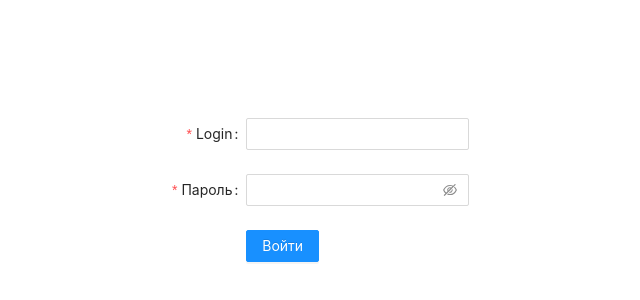
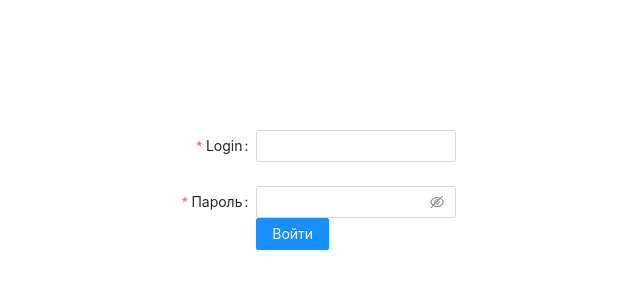
Before and after one commit to comsq/hack2020-pseudocoders-frontend, a React (Create React App) app: page /login in a window 1280 px wide. Shown: the part 198-498 px from the top of the page, without its empty margins (338-978 px from the left). Built offline with nearby package versions, Linux system fonts and the light colour scheme.

Commit message:
поправил редактирование тестов

```diff
--- a/src/components/Create/Create.tsx
+++ b/src/components/Create/Create.tsx
@@ -15,6 +15,7 @@ import { useDebouncedCallback } from 'use-debounce';
 
 import TestBlock from './TestBlock';
 import { Select } from 'src/antd-extended/Select';
+import { RandomHelper } from 'src/helpers/RandomHelper';
 
 const { Option } = Select;
 
@@ -90,6 +91,7 @@ const getLocalStorageValue = (nameLocalStorage: string, defaultValue: any = '')
 interface Test {
     input?: string;
     output?: string;
+    id: number;
 }
 
 export type ChangeTests = (value: string, index: number, nameFile: 'input' | 'output') => void;
@@ -97,7 +99,9 @@ export type ChangeTests = (value: string, index: number, nameFile: 'input' | 'ou
 function _Create({ slug }: any) {
     const [description, setDescription] = useState(getLocalStorageValue(localStorageDescription));
 
-    const [tests, setTests] = useState<Test[]>(getLocalStorageValue(localStorageTests, [{ input: '', output: '' }]));
+    const [tests, setTests] = useState<Test[]>(
+        getLocalStorageValue(localStorageTests, [{ input: '', output: '', id: RandomHelper.getRandomInteger() }]),
+    );
 
     const [name, setName] = useState(getLocalStorageValue(localStorageName));
 
@@ -114,7 +118,7 @@ function _Create({ slug }: any) {
             };
             const status = slug ? await CreateStore.editTask(data, slug) : await CreateStore.saveTask(data);
             if (status >= 200 && status < 300) {
-                TaskStore.list.load();
+                UserStore.user?.id && TaskStore.getListByUser(UserStore.user?.id);
                 message.success('Задача сохранена!');
                 const keys = [
                     localStorageName,
@@ -201,7 +205,7 @@ function _Create({ slug }: any) {
     }, []);
 
     const addTest = useCallback(() => {
-        setTests([...tests, { input: '', output: '' }]);
+        setTests([...tests, { input: '', output: '', id: RandomHelper.getRandomInteger() }]);
     }, [setTests, tests]);
 
     const removeTest = (idx: number) => {
@@ -234,7 +238,6 @@ function _Create({ slug }: any) {
                     Добавьте заголовок и описание задачи. Для красочности вы можете использовать разные цвета, добавлять
                     картинки, списки и код.
                 </p>
-                {
                 <div className={styles.languges}>
                     <div className={styles.langugesTitle}>ЯЗЫКИ ПРОГРАММИРОВАНИЯ</div>
                     <Select
@@ -249,7 +252,6 @@ function _Create({ slug }: any) {
                         {tagsLanguages}
                     </Select>
                 </div>
-                }
                 <div style={{ marginBottom: 16 }}>
                     <Input
                         value={name}
@@ -282,7 +284,13 @@ function _Create({ slug }: any) {
 
                 <h3 className={styles.paragraph}>Добавить тесты</h3>
                 {tests.map((item: Test, idx: number) => (
-                    <TestBlock key={idx} idx={idx} {...item} onChangeTests={onChangeTests} onDelete={removeTest(idx)} />
+                    <TestBlock
+                        key={item.id}
+                        idx={idx}
+                        {...item}
+                        onChangeTests={onChangeTests}
+                        onDelete={removeTest(idx)}
+                    />
                 ))}
                 <Button className={styles.addButton} onClick={addTest} icon={<PlusOutlined />}>
                     Добавить тест
--- a/src/components/Login/Login.module.css
+++ b/src/components/Login/Login.module.css
@@ -4,3 +4,11 @@
     align-items: center;
     justify-content: center;
 }
+
+.input {
+    width: 200px;
+}
+
+.loginWrapper :global(.ant-form-item):nth-last-child(2) {
+    margin-bottom: 0;
+}
--- a/src/components/Login/Login.tsx
+++ b/src/components/Login/Login.tsx
@@ -1,4 +1,4 @@
-import React, { useEffect } from 'react';
+import React, { useEffect, useState } from 'react';
 import styles from 'src/components/Login/Login.module.css';
 import { Form, Input, Button, message } from 'antd';
 import { observer } from 'mobx-react-lite';
@@ -36,6 +36,13 @@ function _Login() {
         wrapperCol: { offset: 8, span: 16 },
     };
 
+    const [passwordValue, setPasswordValue] = useState('');
+    const ruLang = 'абвгдеёжзиклмнопрстуфхцчшщьъёюя';
+    const passwordIncludeRuLang = passwordValue
+        .toLowerCase()
+        .split('')
+        .some((word) => ruLang.includes(word));
+
     return (
         <div className={styles.loginWrapper}>
             <Form {...layout} name="basic" onFinish={onFinish}>
@@ -49,11 +56,13 @@ function _Login() {
                         },
                     ]}
                 >
-                    <Input />
+                    <Input className={styles.input} />
                 </Form.Item>
                 <Form.Item
                     label="Пароль"
                     name="password"
+                    validateStatus={passwordIncludeRuLang ? 'warning' : undefined}
+                    help={passwordIncludeRuLang ? 'Вы вводите русские буквы' : ''}
                     rules={[
                         {
                             required: true,
@@ -61,7 +70,11 @@ function _Login() {
                         },
                     ]}
                 >
-                    <Input.Password />
+                    <Input.Password
+                        className={styles.input}
+                        value={passwordValue}
+                        onChange={(e) => setPasswordValue(e.target.value)}
+                    />
                 </Form.Item>
                 <Form.Item {...tailLayout}>
                     <Button type="primary" htmlType="submit">
--- /dev/null
+++ b/src/helpers/RandomHelper.ts
@@ -0,0 +1,6 @@
+export const RandomHelper = {
+    getRandomInteger(min = 0, max = 1000000) {
+        const rand = min + Math.random() * (max + 1 - min);
+        return Math.floor(rand);
+    },
+};
```
Lines whose indentation alone changed are shown as unchanged.
